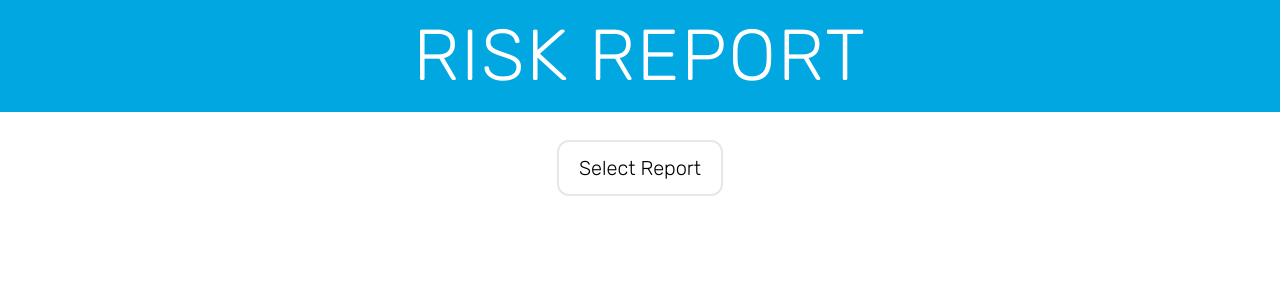
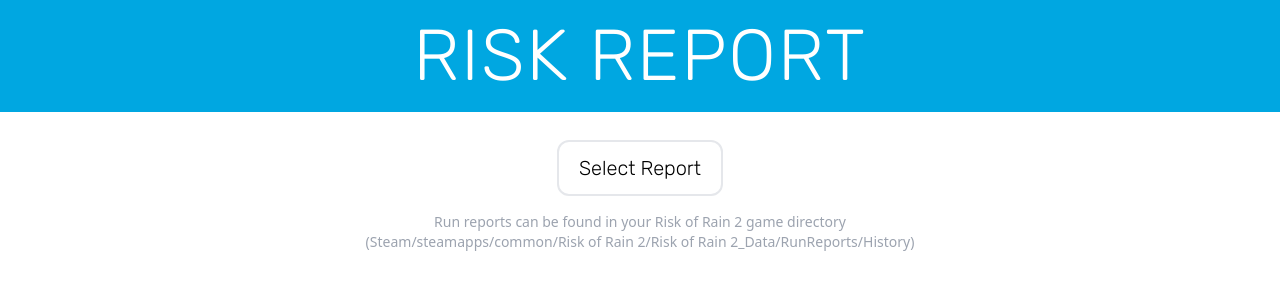
Before and after one commit to jeebeeng/ror2-report-img, a React (Create React App) app: page / in a window 1280 px wide. Shown: the top 300 px of the page. Built offline with nearby package versions, Linux system fonts and the light colour scheme.

Commit message:
Add text for run report location

```diff
--- a/src/App.tsx
+++ b/src/App.tsx
@@ -39,6 +39,17 @@
           setError={setError}
           setPlayerIndex={setPlayerIndex}
         />
+        {report === null && (
+          <div className="text-center text-gray-400 text-sm">
+            <p>
+              Run reports can be found in your Risk of Rain 2 game directory
+            </p>
+            <p>
+              (Steam/steamapps/common/Risk of Rain 2/Risk of Rain
+              2_Data/RunReports/History)
+            </p>
+          </div>
+        )}
         {report !== null && report.playerInfos.length > 1 && (
           <IndexSelector
             len={report.playerInfos.length}
```
